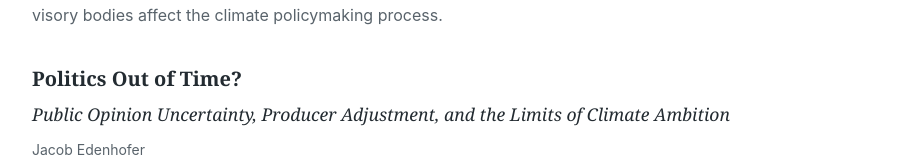
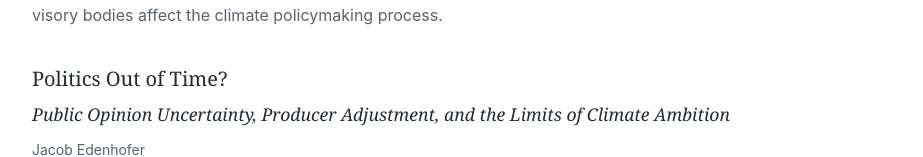
Before and after one commit to jacob-edenhofer/Website, a Next.js app: page /Website/research in a window 1280 px wide. Shown: the part 397-554 px from the top of the page, without its empty margins (178-1101 px from the left). Built offline with nearby package versions, Linux system fonts and the light colour scheme.

Commit message:
Match manuscript title formatting to other papers

```diff
--- a/app/components/PaperEntry.tsx
+++ b/app/components/PaperEntry.tsx
@@ -13,7 +13,7 @@ export function PaperEntry({ paper }: { paper: ResearchItem }) {
   return (
     <article className={`paper-entry${paper.abstract ? " has-abstract" : ""}`} id={paper.slug}>
       <div className="paper-main">
-        <h3>{paper.kind === "manuscript" ? <strong>{paper.title}</strong> : paper.title}</h3>
+        <h3>{paper.title}</h3>
         {paper.subtitle && <p className="dphil-subtitle"><em>{paper.subtitle}</em></p>}
         <p className="paper-authors">{paper.authors}</p>
         <p className="paper-meta">{metadata}</p>
```
